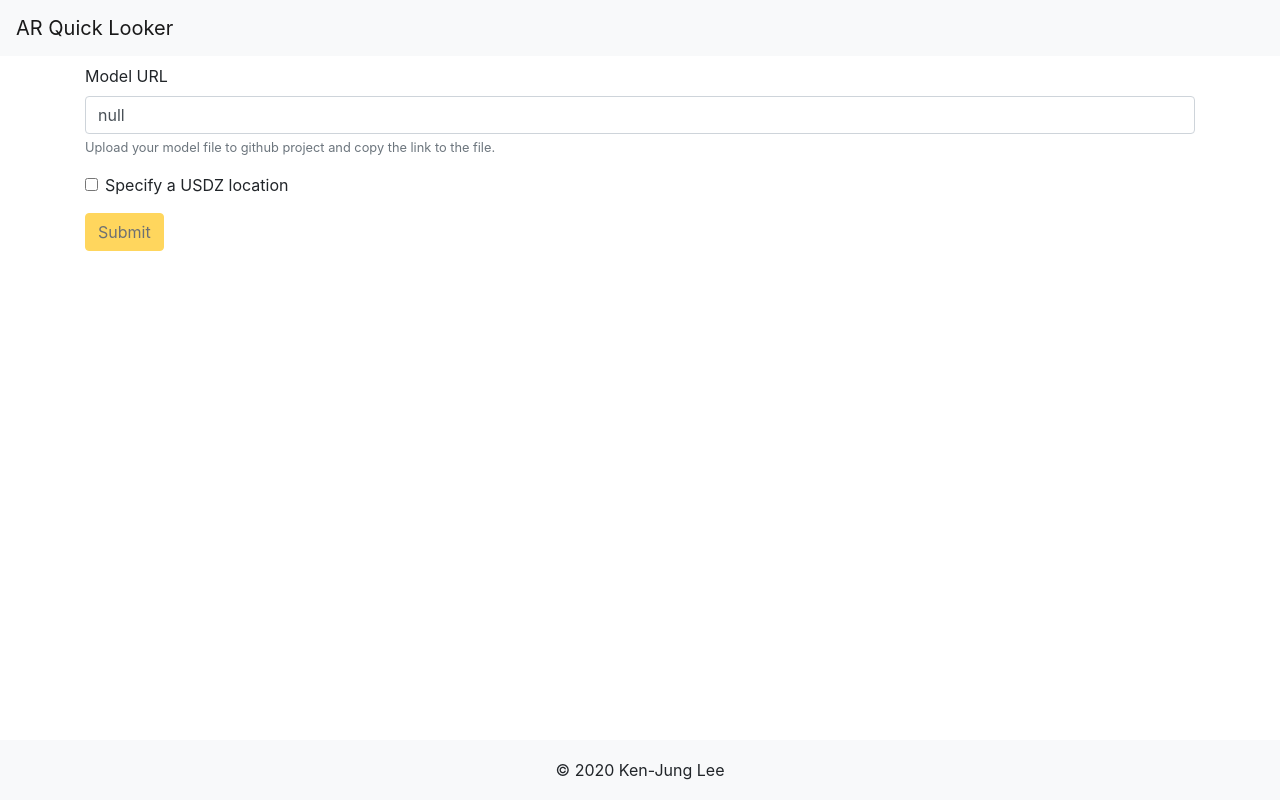
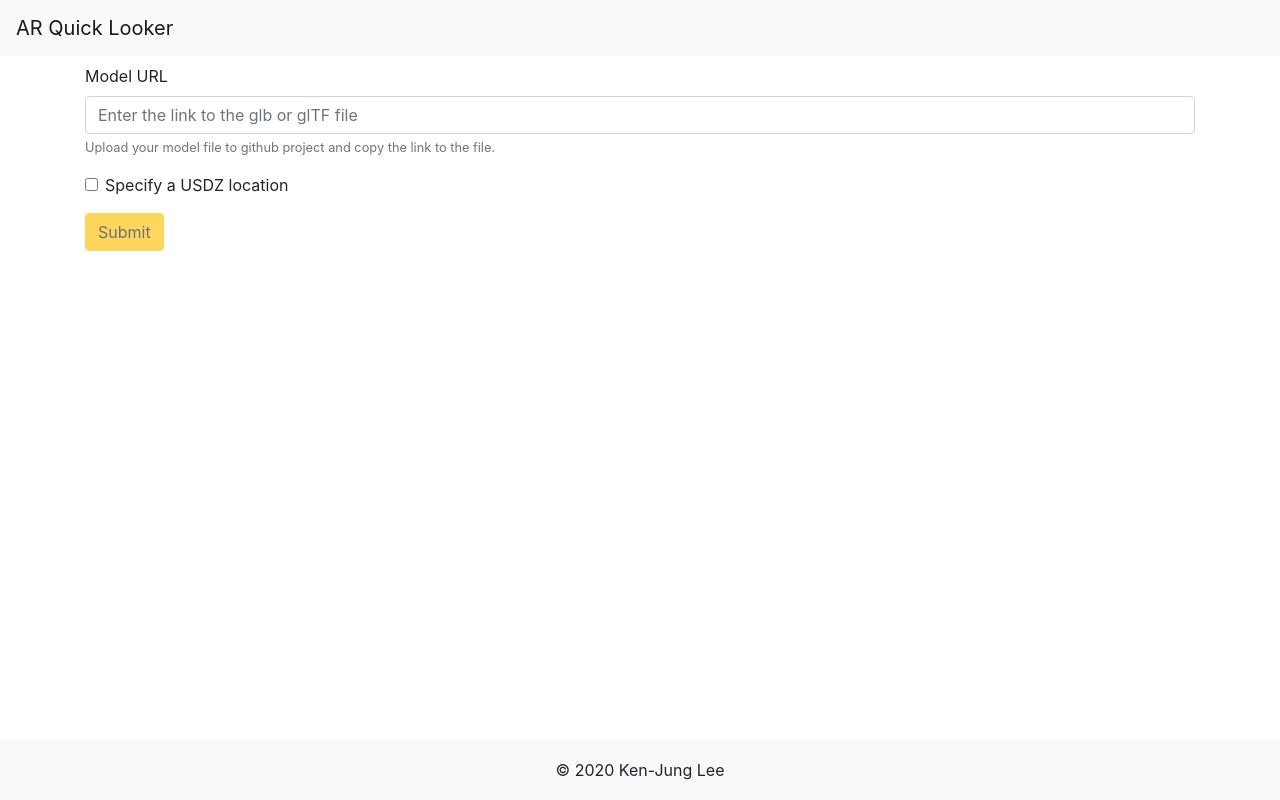
Before and after one commit to paperli/entity-viewer, a React (Create React App) app: page / in a window 1280 px wide. Built offline with nearby package versions, Linux system fonts and the light colour scheme.

Commit message:
Don't show null in text field

```diff
--- a/src/Form.js
+++ b/src/Form.js
@@ -12,7 +12,7 @@ const Form = (props) => {
         <form onSubmit={props.onSubmit}>
         <div className="form-group">
             <label for="modelURL">Model URL</label>
-            <input type="url" value={props.url} className="form-control" id="modelURL" aria-describedby="modelURLHint" placeholder="Enter the link to the glb or glTF file" onChange={props.onChange} />
+            <input type="url" value={(props.url === "null") ? "" : props.url} className="form-control" id="modelURL" aria-describedby="modelURLHint" placeholder="Enter the link to the glb or glTF file" onChange={props.onChange} />
             <small id="modelURLHint" className="form-text text-muted">Upload your model file to github project and copy the link to the file.</small>
         </div>
         <div className="form-check">
```
